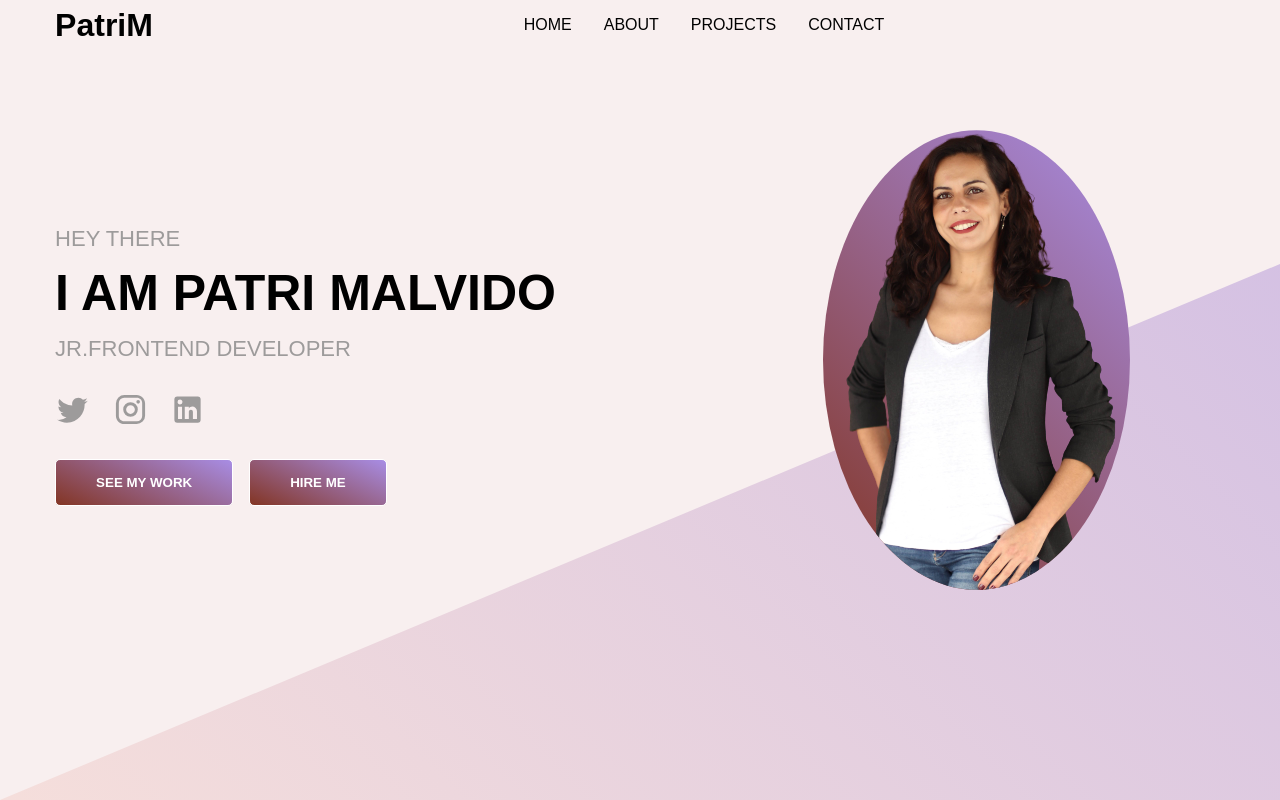
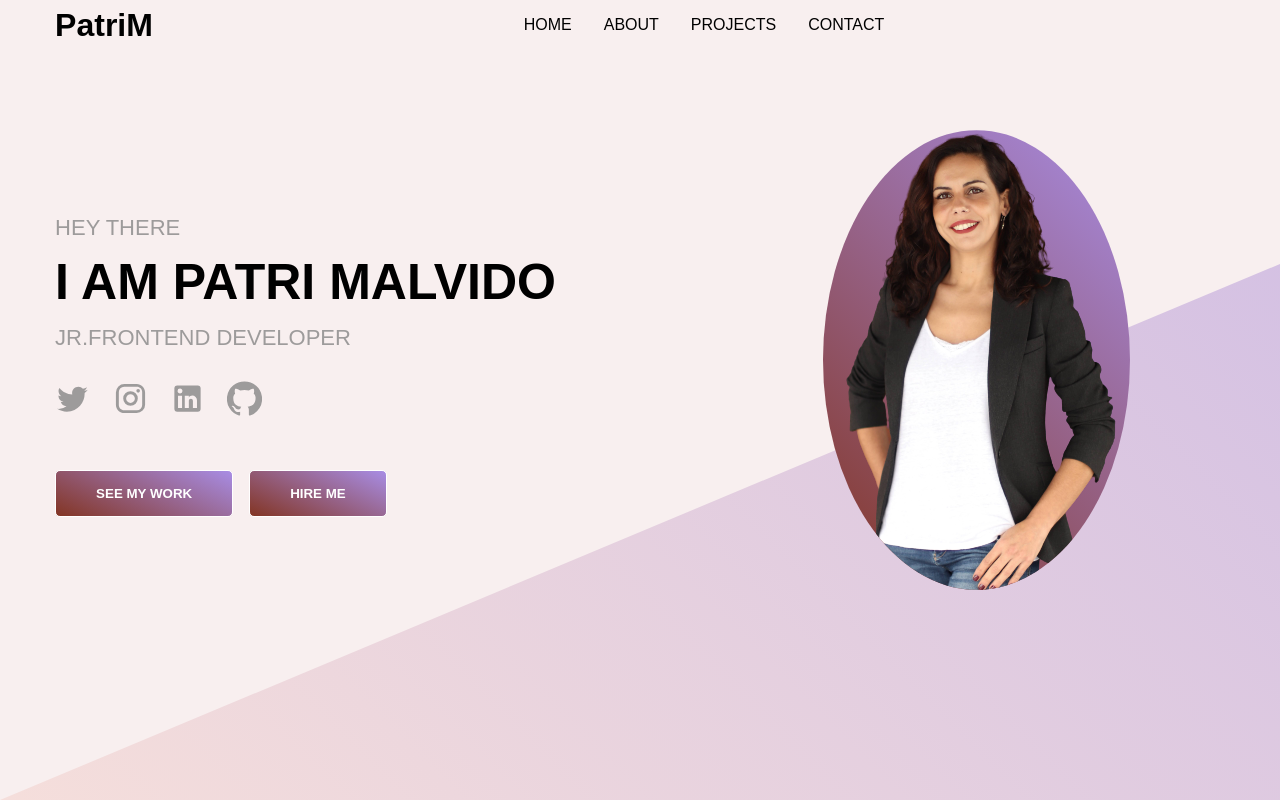
Before and after one commit to PatriMalvido/Portfolio, a React (Create React App) app: page / in a window 1280 px wide. Built offline with nearby package versions, Linux system fonts and the light colour scheme.

Commit message:
add socialmedia links

```diff
--- a/src/components/Main.js
+++ b/src/components/Main.js
@@ -1,6 +1,7 @@
-import { Instagram, Twitter, LinkedIn } from '@material-ui/icons';
+import { Instagram, Twitter, LinkedIn, GitHub } from '@material-ui/icons';
 import '../styles/layout/Main.scss';
 import imgPatri from '../images/imgPatrisiluetbackground.png';
+import { Link } from 'react-router-dom';
 
 const Main = () => {
   return (
@@ -13,9 +14,18 @@ const Main = () => {
             <p>Jr.Frontend Developer</p>
 
             <div className="icons">
-              <Twitter className="icon" />
-              <Instagram className="icon" />
-              <LinkedIn className="icon" />
+              <a href="https://twitter.com/patrimalvido">
+                <Twitter className="icon" />
+              </a>
+              <a href="https://www.instagram.com/patrimalvido/">
+                <Instagram className="icon" />
+              </a>
+              <a href="https://www.linkedin.com/in/patri-malvido-paz%C3%B3-9a4632230/">
+                <LinkedIn className="icon" />
+              </a>
+              <a href="https://github.com/PatriMalvido">
+                <GitHub className="icon" />
+              </a>
             </div>
 
             <div className="buttons">
```
